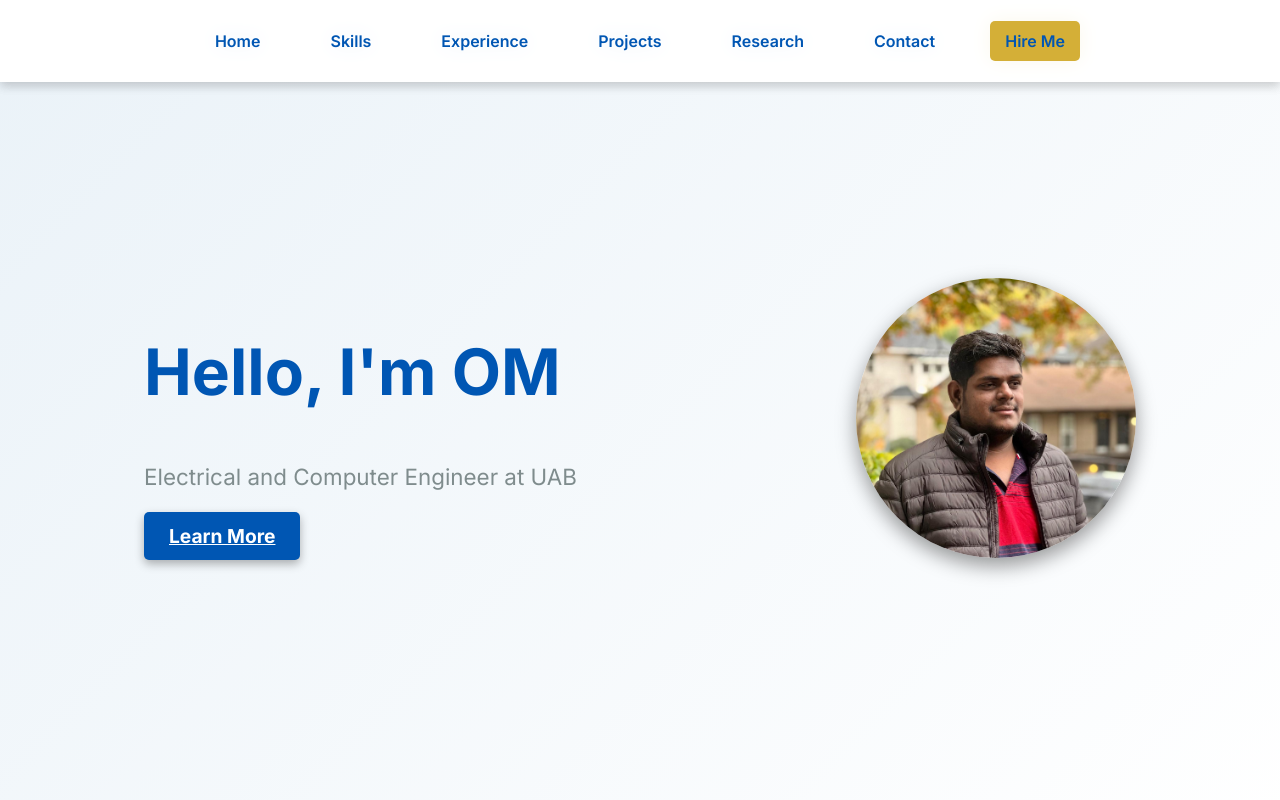
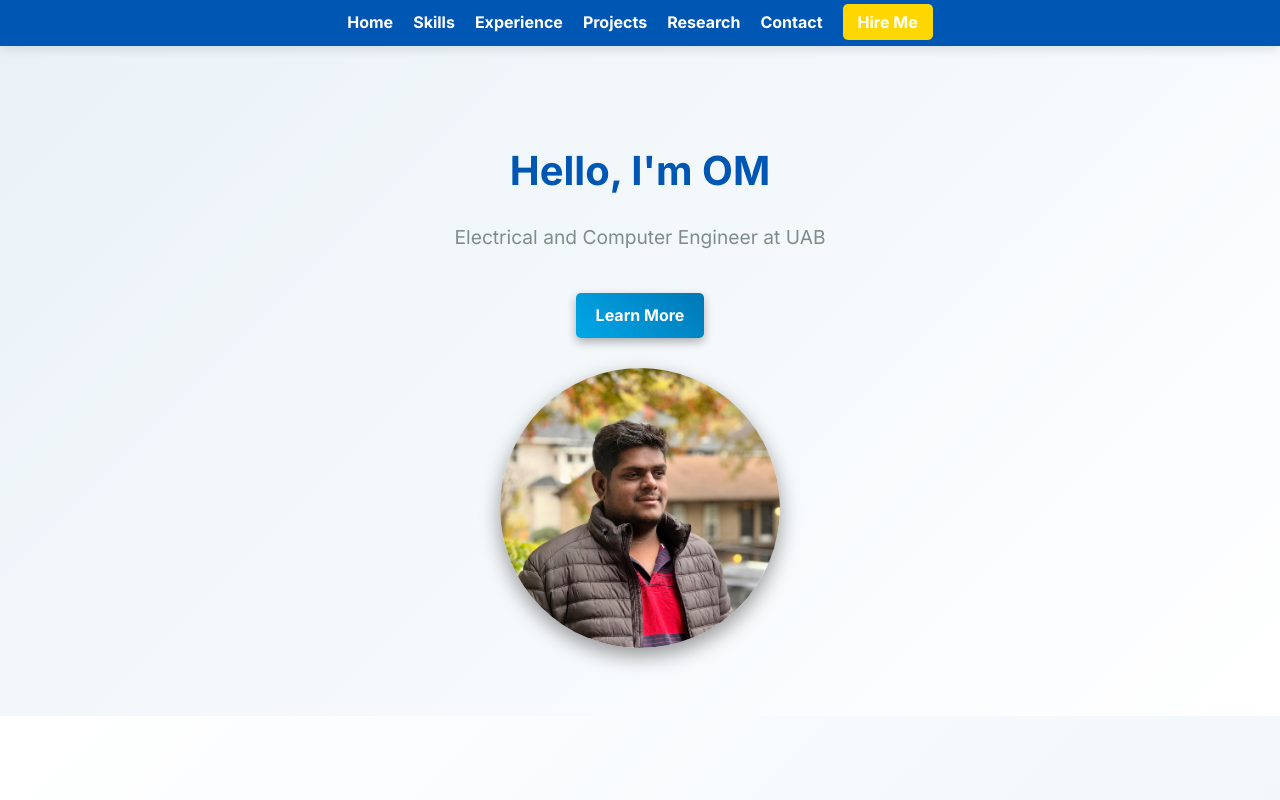
Before and after one commit to Omprakash87/my-portfolio, a Next.js app: page / in a window 1280 px wide. Shown: the top 800 px of the page. Built offline with nearby package versions, Linux system fonts and the light colour scheme.

Commit message:
Deploy to GitHub Pages

```diff
--- /dev/null
+++ b/next.config.js
@@ -0,0 +1,6 @@
+/** @type {import('next').NextConfig} */
+const nextConfig = {
+  output: 'export', // Enable static export
+};
+
+module.exports = nextConfig;
--- a/package.json
+++ b/package.json
@@ -11,10 +11,11 @@
   "dependencies": {
     "emailjs-com": "^3.2.0",
     "framer-motion": "^12.5.0",
-    "next": "15.2.2",
+    "next": "^15.3.1",
     "react": "^19.0.0",
     "react-dom": "^19.0.0",
-    "react-icons": "^5.5.0"
+    "react-icons": "^5.5.0",
+    "uuid": "^11.1.0"
   },
   "devDependencies": {
     "@tailwindcss/postcss": "^4",
--- a/pages/index.js
+++ b/pages/index.js
@@ -1,4 +1,4 @@
-import Navbar from '../components/Navbar';
+import Navbar from '../components/Navbar'; // Adjust the path based on the file structure
 import Skills from '../components/sections/Skills';
 import Experience from '../components/sections/Experience';
 import Projects from '../components/sections/Projects';
@@ -9,7 +9,7 @@ import Image from 'next/image';
 export default function Home() {
   return (
     <div>
-      <Navbar />
+
 
       {/* Hero Section */}
       <section id="hero" className="hero">
--- a/styles/globals.css
+++ b/styles/globals.css
@@ -8,6 +8,21 @@ body {
   padding: 0;
   background: linear-gradient(135deg, #f0f4f8, #ffffff); /* Soft blue-gray gradient */
   color: #2c3e50; /* Dark slate blue for text */
+}
+
+/* Global Styles */
+body {
+  font-family: 'Inter', sans-serif;
+  margin: 0;
+  padding: 0;
+  line-height: 1.6;
+}
+
+.section {
+  margin-top: 80px; /* Add spacing below the navbar */
+  padding: 60px 20px;
+  max-width: 1200px;
+  margin: 0 auto;
 }
 
 /* 🌟 Theme Variables */
@@ -73,50 +88,60 @@ button:hover, .cta:hover {
 /* 🌟 Hero Section Styling */
 .hero {
   display: flex;
+  flex-direction: column;
   align-items: center;
   justify-content: center;
-  height: 100vh;
   text-align: center;
-  background: linear-gradient(135deg, #eaf2f8, #ffffff); /* Light blue to white gradient */
-  padding: 20px;
+  padding: 60px 20px;
+  background: linear-gradient(135deg, #eaf2f8, #ffffff); /* Light gradient */
 }
 
 .hero-content {
-  display: flex;
-  align-items: center;
-  justify-content: space-between;
-  width: 80%;
-  max-width: 1200px;
-  gap: 50px;
+  max-width: 800px;
 }
 
-/* 🌟 Text Section */
-.hero-text {
-  text-align: left;
-  max-width: 600px;
+.profile-picture {
+  width: 150px;
+  height: 150px;
+  border-radius: 50%; /* Circular image */
+  border: 4px solid #0056b3; /* Blue border */
+  margin-top: 20px; /* Add spacing above the image */
+  box-shadow: 0 4px 10px rgba(0, 0, 0, 0.1); /* Subtle shadow */
 }
 
 .hero h1 {
-  font-size: 4rem;
-  font-weight: 700;
-  color: #0056b3; /* Primary blue */
+  font-size: 2.5rem;
+  color: #0056b3; /* Blue text */
+  margin-bottom: 10px;
 }
 
 .hero p {
-  font-size: 1.4rem;
-  font-weight: 400;
+  font-size: 1.2rem;
   color: #7f8c8d; /* Neutral gray */
-  margin-top: 10px;
+  margin-bottom: 20px;
+}
+
+.cta {
+  background-color: #0056b3; /* Blue button */
+  color: white;
+  padding: 10px 20px;
+  font-size: 1rem;
+  border-radius: 5px;
+  text-decoration: none;
+  transition: all 0.3s ease;
+  margin-bottom: 30px; /* Add spacing below the button */
 }
 
 /* 🌟 Call to Action Button */
 .hero .cta {
-  background: #0056b3; /* Primary blue button */
+  margin-top: 20px;
+  padding: 10px 20px;
+  font-size: 1rem;
+  background-color: #0056b3; /* Primary blue button */
   color: white;
-  padding: 12px 25px;
-  font-size: 1.2rem;
-  font-weight: bold;
+  border: none;
   border-radius: 5px;
+  cursor: pointer;
   transition: all 0.3s ease;
 }
 
@@ -153,96 +178,120 @@ button:hover, .cta:hover {
 }
 /* 🌟 Navbar Styling */
 .navbar {
-  position: fixed;
+  display: flex;
+  justify-content: center; /* Center the navbar horizontally */
+  align-items: center; /* Align items vertically */
+  padding: 10px 20px;
+  background-color: #0056b3; /* Blue background */
+  color: white;
+  position: sticky;
   top: 0;
-  width: 100%;
-  background: rgba(255, 255, 255, 0.9); /* Semi-transparent white */
+  z-index: 1000;
   box-shadow: 0 4px 10px rgba(0, 0, 0, 0.1);
-  padding: 15px 0;
-  z-index: 1000;
-  backdrop-filter: blur(10px);
 }
 
 .navbar ul {
+  display: flex; /* Default: horizontal layout */
   list-style: none;
-  display: flex;
-  justify-content: center;
-  gap: 40px;
+  gap: 20px; /* Add spacing between navbar items */
+  margin: 0;
   padding: 0;
 }
 
-.navbar ul li {
-  display: inline;
-}
-
 .navbar ul li a {
-  color: #0056b3; /* Primary blue links */
-  font-weight: 600;
-  font-size: 16px;
+  color: white; /* Ensure text is visible */
   text-decoration: none;
-  padding: 10px 15px;
-  transition: all 0.3s;
+  font-size: 1rem;
+  font-weight: bold;
+  transition: color 0.3s ease;
 }
 
 .navbar ul li a:hover {
-  color: #007acc; /* Lighter blue on hover */
+  color: #ffd700; /* Gold color on hover */
 }
 
 .hire-button {
-  background: #d4af37;
-  color: black;
-  padding: 10px 18px;
+  background-color: #ffd700; /* Gold button */
+  color: #0056b3; /* Blue text */
+  padding: 8px 15px;
   border-radius: 5px;
   font-weight: bold;
-  transition: all 0.3s ease-in-out;
+  text-decoration: none;
+  transition: all 0.3s ease;
 }
 
 .hire-button:hover {
-  background: #b7950b;
-  transform: scale(1.1);
+  background-color: #ffcc00; /* Slightly darker gold */
+  color: white;
+}
+
+/* Responsive Design for Mobile */
+@media (max-width: 768px) {
+  .navbar ul {
+    flex-direction: column; /* Stack items vertically */
+    gap: 10px; /* Adjust spacing for vertical layout */
+  }
+
+  .navbar ul li a {
+    font-size: 0.9rem; /* Adjust font size for smaller screens */
+  }
+
+  .hire-button {
+    font-size: 0.9rem; /* Adjust button size for smaller screens */
+    padding: 6px 12px;
+  }
 }
 /* 🌟 Skills Section */
 .skills {
-  padding: 80px 10%;
   text-align: center;
-  background: linear-gradient(135deg, #ffffff, #f0f4f8); /* White to soft blue-gray gradient */
+  padding: 60px 20px;
 }
 
 .skills h2 {
   font-size: 2.5rem;
-  color: #0056b3; /* Primary blue */
+  color: #0056b3;
 }
 
 .skills-list {
   display: grid;
-  grid-template-columns: repeat(auto-fit, minmax(240px, 2.5rem));
-  gap: 15px;
-  justify-content: center;
-  max-width: 800px;
-  margin: auto;
+  grid-template-columns: repeat(auto-fit, minmax(150px, 1fr));
+  gap: 20px;
+  margin-top: 20px;
 }
 
 .skills-list span {
-  background: #ffffff; /* White skill cards */
-  color: #2c3e50; /* Dark slate blue text */
-  border: 1px solid #0056b3; /* Blue border */
-  padding: 15px;
-  border-radius: 8px;
+  background: #ffffff;
+  color: #2c3e50;
+  padding: 10px;
+  border: 1px solid #0056b3;
+  border-radius: 5px;
   font-weight: bold;
   transition: all 0.3s;
-  cursor: pointer;
 }
 
 .skills-list span:hover {
-  background: #0056b3; /* Blue on hover */
+  background: #0056b3;
   color: white;
-  transform: scale(1.1);
+}
+
+@media (max-width: 768px) {
+  .navbar ul {
+    flex-direction: row; /* Keep items in a row */
+  }
+
+  .navbar ul li a {
+    font-size: 0.9rem; /* Adjust font size for smaller screens */
+  }
+
+  .hire-button {
+    font-size: 0.9rem; /* Adjust button size for smaller screens */
+    padding: 6px 12px;
+  }
 }
 /* 🌟 Projects Section */
 .projects {
-  padding: 2rem 1rem;
-  background-color: #f0f4f8; /* Soft blue-gray background */
   text-align: center;
+  padding: 60px 20px;
 }
 
 .section-title {
@@ -259,16 +308,25 @@ button:hover, .cta:hover {
 
 .project-card {
   background: #ffffff; /* White card background */
-  border-radius: 12px;
+  border-radius: 10px;
   box-shadow: 0 4px 10px rgba(0, 0, 0, 0.1);
-  padding: 1.5rem;
+  padding: 20px;
   transition: transform 0.3s ease, box-shadow 0.3s ease;
 }
 
 .project-card:hover {
-  background: #eaf2f8; /* Light blue on hover */
   transform: translateY(-5px);
   box-shadow: 0 6px 15px rgba(0, 0, 0, 0.15); /* Slightly stronger shadow on hover */
+}
+
+.project-card h3 {
+  font-size: 1.5rem;
+  color: #0056b3; /* Primary blue */
+}
+
+.project-card p {
+  font-size: 1rem;
+  color: #7f8c8d; /* Neutral gray */
 }
 
 .project-title {
@@ -715,3 +773,30 @@ html {
     transform: translateY(0);
   }
 }
+
+/* Responsive Design for Tablets and Mobile */
+@media (max-width: 768px) {
+  .section {
+    padding: 40px 15px;
+  }
+
+  h2 {
+    font-size: 1.8rem;
+    text-align: center;
+  }
+
+  p {
+    font-size: 1rem;
+    text-align: center;
+  }
+}
+
+@media (max-width: 480px) {
+  h2 {
+    font-size: 1.5rem;
+  }
+
+  p {
+    font-size: 0.9rem;
+  }
+}
```
Also changed, not shown: 2 other files (tests, documents, lock files or other folders).
